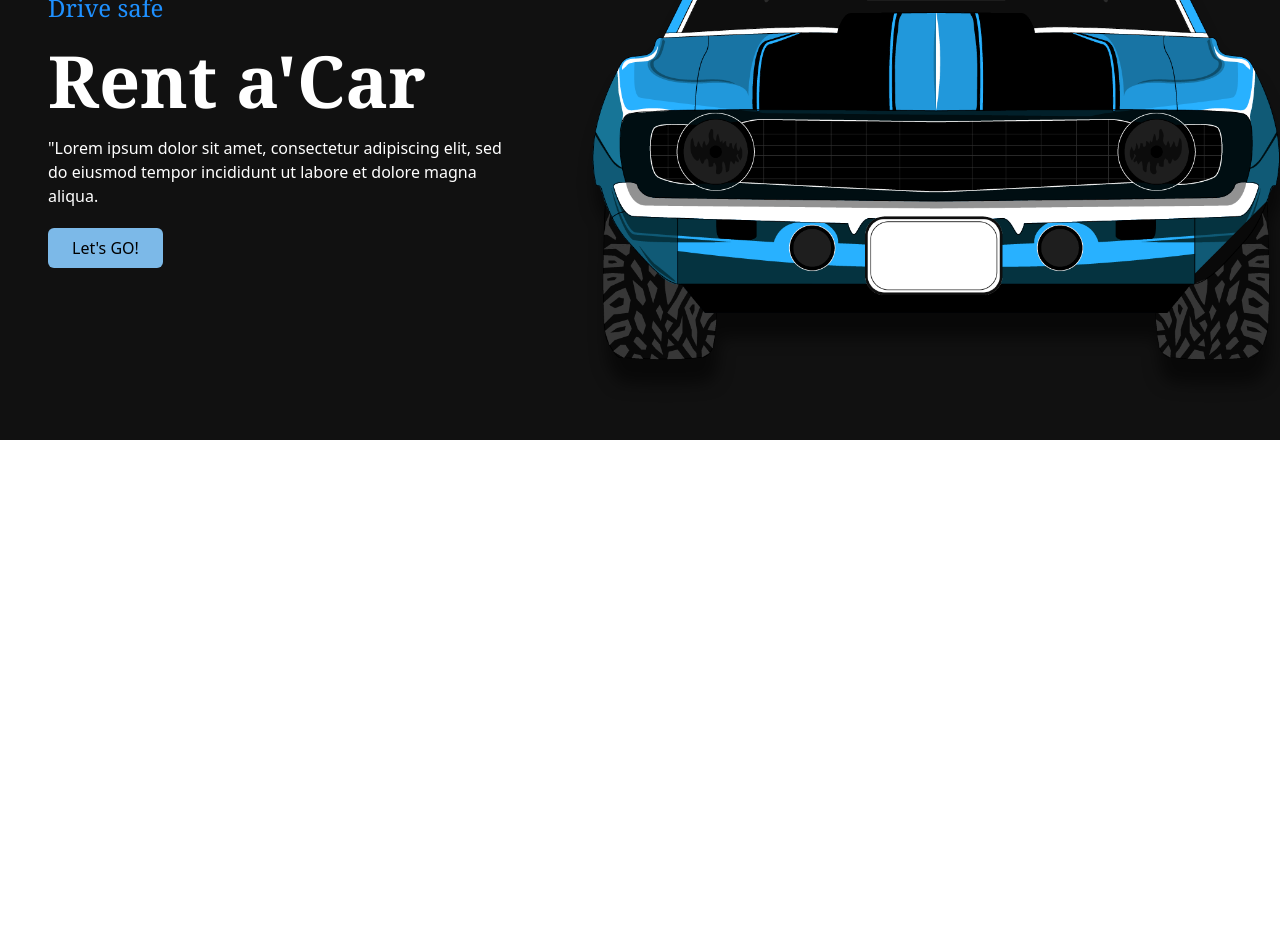
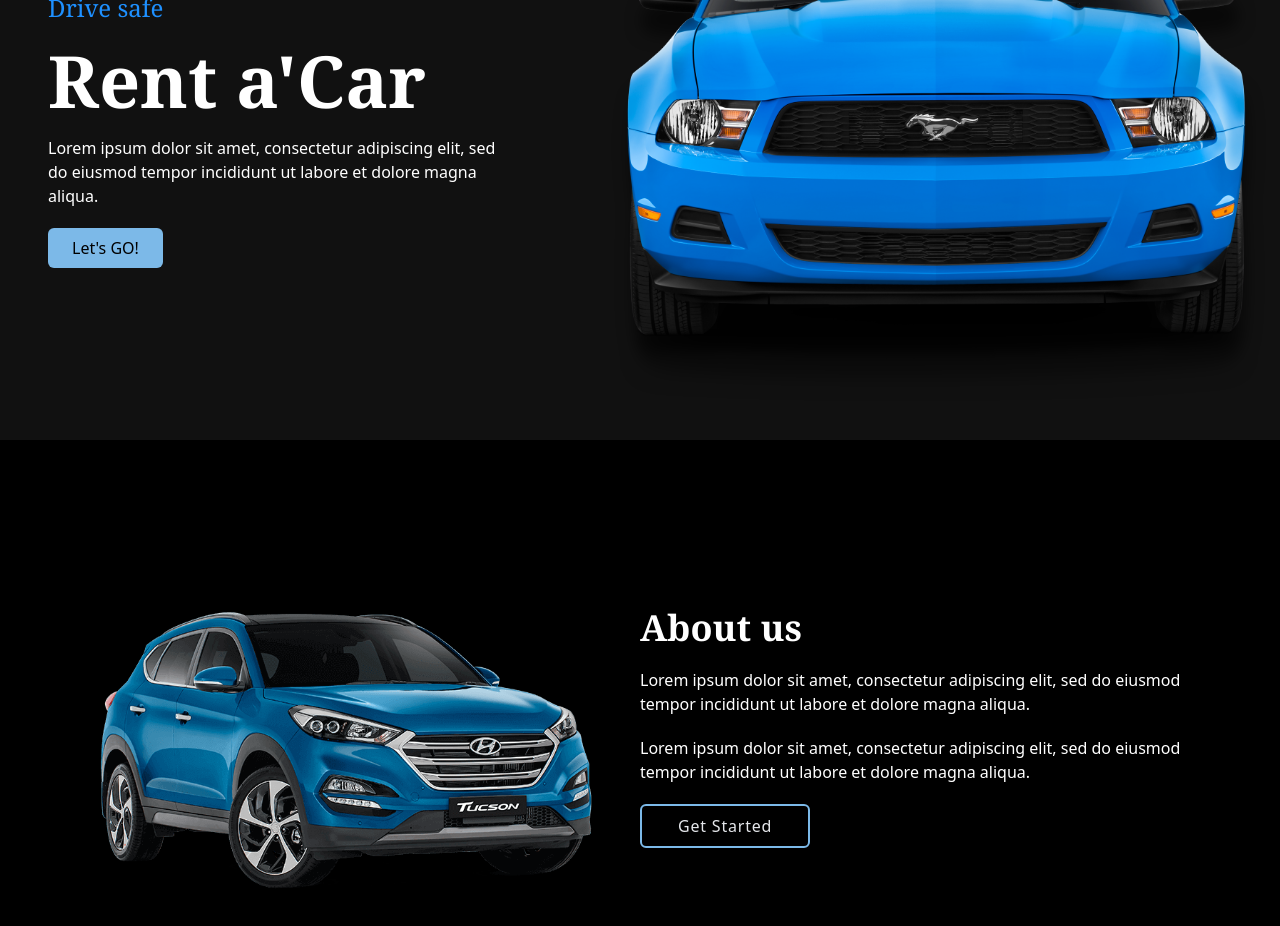
Before and after one commit to Negrea-Andrei/agency, a React (Vite) app: page / in a window 1280 px wide. Shown: the part 240-1166 px from the top of the page. Before the commit the page ends 800 px from the top, so only its background shows below. Built offline with nearby package versions, Linux system fonts and the light colour scheme.

Commit message:
added about section

```diff
--- a/src/App.jsx
+++ b/src/App.jsx
@@ -1,6 +1,7 @@
 import { useEffect, useState } from "react";
 import Navbar from "./components/Navbar";
 import Hero from "./components/Hero";
+import About from "./components/About";
 import AOS from "aos";
 import "aos/dist/aos.css";
 
@@ -34,6 +35,7 @@ export default function App() {
     <>
       <Navbar theme={theme} setTheme={setTheme} />
       <Hero theme={theme} />
+      <About />
     </>
   );
 }
--- /dev/null
+++ b/src/components/About.jsx
@@ -0,0 +1,38 @@
+import React from "react";
+import about_car from "../assets/about_car.png";
+
+const About = () => {
+  return (
+    <div className="dark:bg-black dark:text-white duration-300 sm:grid sm:place-items-center sm:min-h-[600px]">
+      <div className="container">
+        <div className="grid grid-cols-1 sm:grid-cols-2 place-items-center ">
+          <div data-aos="slide-right" data-aos-duration="1000" data-aos-once="false">
+            <img src={about_car} alt="" />
+          </div>
+          <div>
+            <div className="space-y-5 sm:p-15 pb-6">
+              <h1 data-aos="fade-up" className="text-3xl sm:text-4xl font-bold font-serif">
+                About us
+              </h1>
+              <p data-aos="fade-up">
+                Lorem ipsum dolor sit amet, consectetur adipiscing elit, sed do
+                eiusmod tempor incididunt ut labore et dolore magna aliqua.
+              </p>
+              <p data-aos="fade-up">
+                Lorem ipsum dolor sit amet, consectetur adipiscing elit, sed do
+                eiusmod tempor incididunt ut labore et dolore magna aliqua.
+              </p>
+              <button data-aos="fade-up"
+                className="button-outline"
+              >
+                Get Started
+              </button>
+            </div>
+          </div>
+        </div>
+      </div>
+    </div>
+  );
+};
+
+export default About;
--- a/src/components/Hero.jsx
+++ b/src/components/Hero.jsx
@@ -23,7 +23,7 @@ const Hero = ({ theme }) => {
               Rent a'Car
             </h1>
             <p data-aos="fade-up" data-aos-delay="1500">
-              "Lorem ipsum dolor sit amet, consectetur adipiscing elit, sed do
+              Lorem ipsum dolor sit amet, consectetur adipiscing elit, sed do
               eiusmod tempor incididunt ut labore et dolore magna aliqua.
             </p>
             <button data-aos="fade-up" data-aos-delay="2000" className="btn bg-primary text-black px-6 py-2 rounded-md hover:bg-primary/80 duration-300">
--- a/src/index.css
+++ b/src/index.css
@@ -1,3 +1,13 @@
 @tailwind base;
 @tailwind components;
 @tailwind utilities;
+
+@layer components{
+    .button-outline{
+        @apply rounded-md
+        border-2 dark:border-primary border-dark
+        dark:hover:border-primary/50 hover:border-primary/100
+        dark:hover:text-dark dark:hover:bg-white dark:text-gray-200 duration-300 py-2 px-9 text-blue-700 hover:text-primary hover:bg-black/80 tracking-wider hover:font-semibold
+
+    }
+}
```
Also changed, not shown: src/assets/about_car.png (added), src/assets/blue_car.png.
